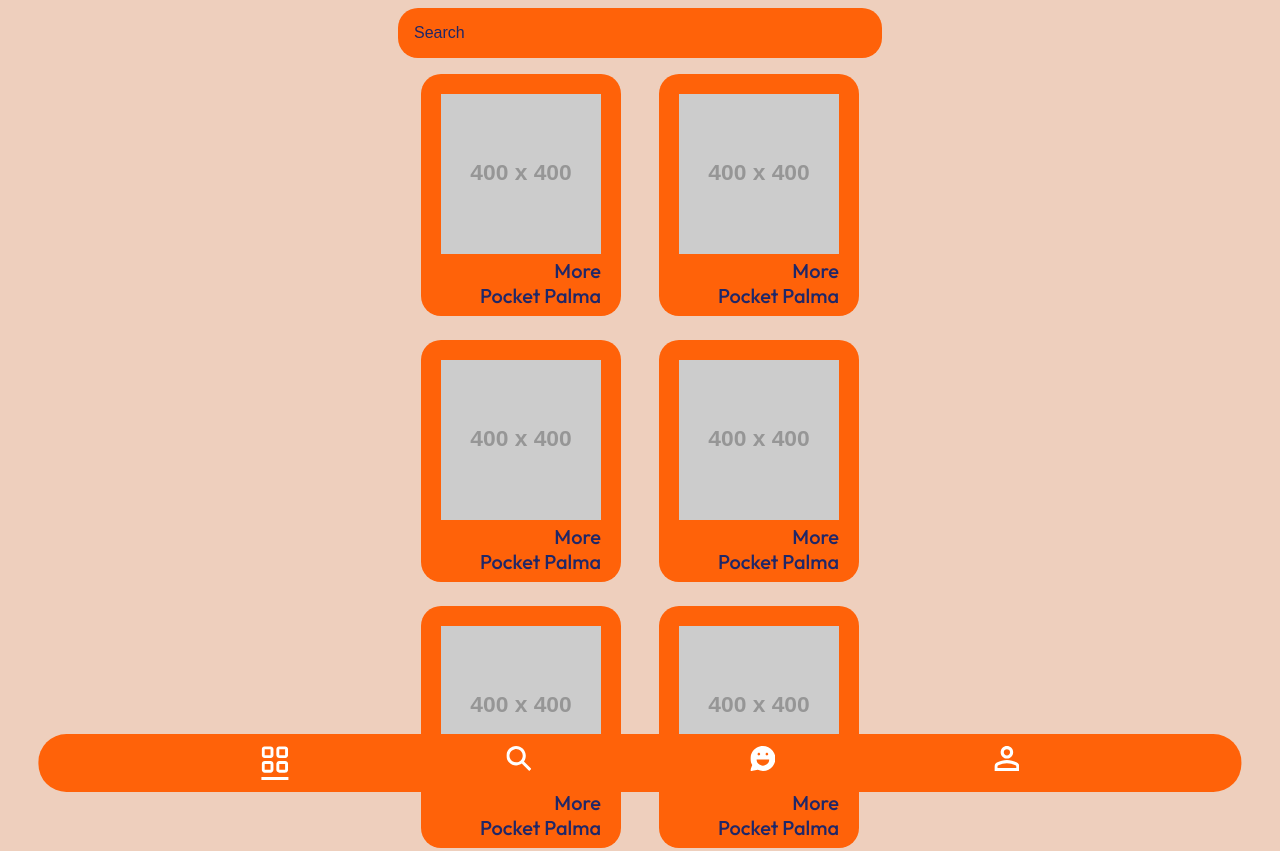
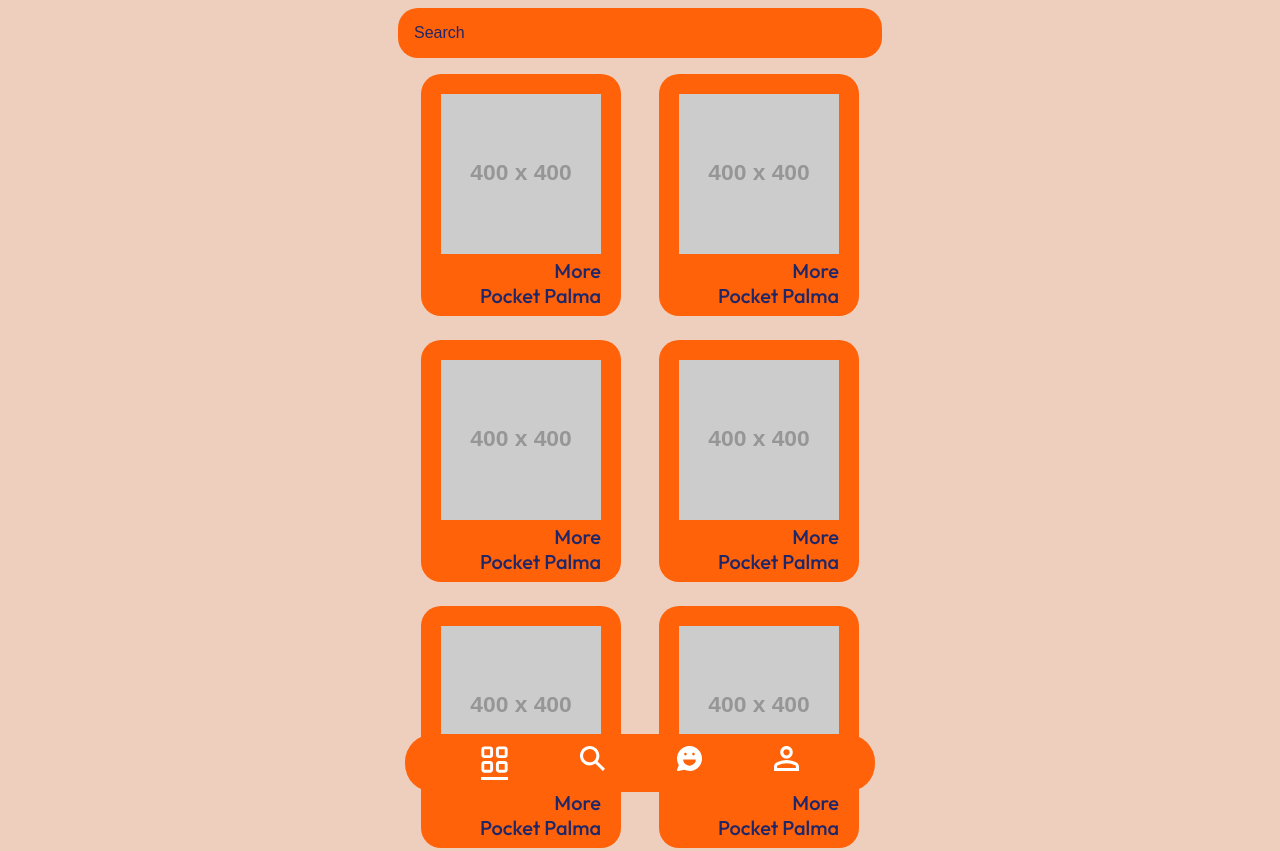
Before and after one commit to dqrk0jeste/rarog-frontend, a website built with Vite: page music/index.html in a window 1280 px wide. Shown: the top 851 px of the page. Built offline with nearby package versions, Linux system fonts and the light colour scheme; placeholder pictures from the web are drawn by us.

Commit message:
sometimes even three

```diff
--- a/music/style.css
+++ b/music/style.css
@@ -71,6 +71,7 @@ article h3, p {
 
 nav {
   width: 94%;
+  max-width: calc(0.94 * var(--max-width));
   margin: auto;
   position: fixed;
   bottom: 0.5rem;
```
